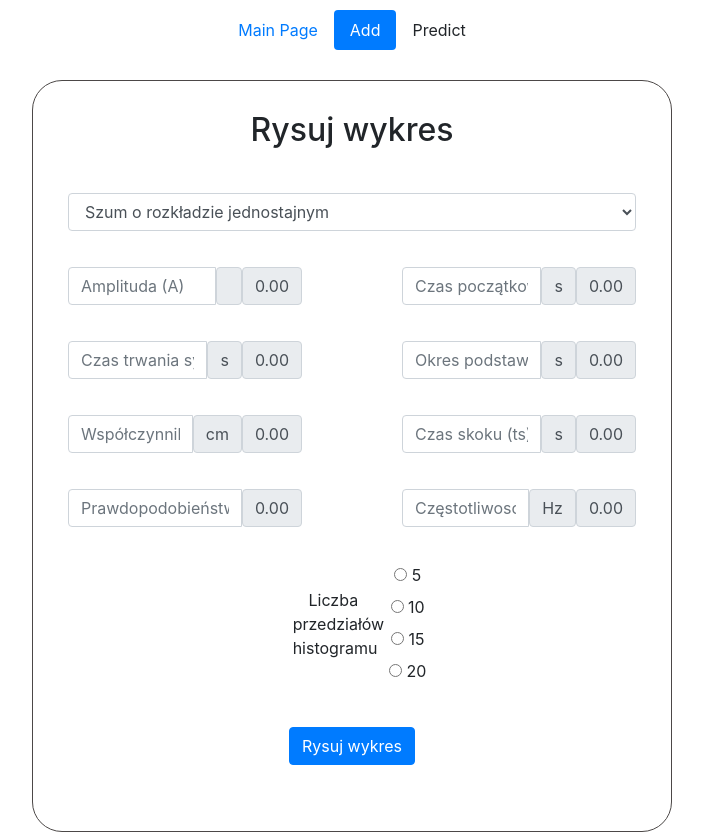
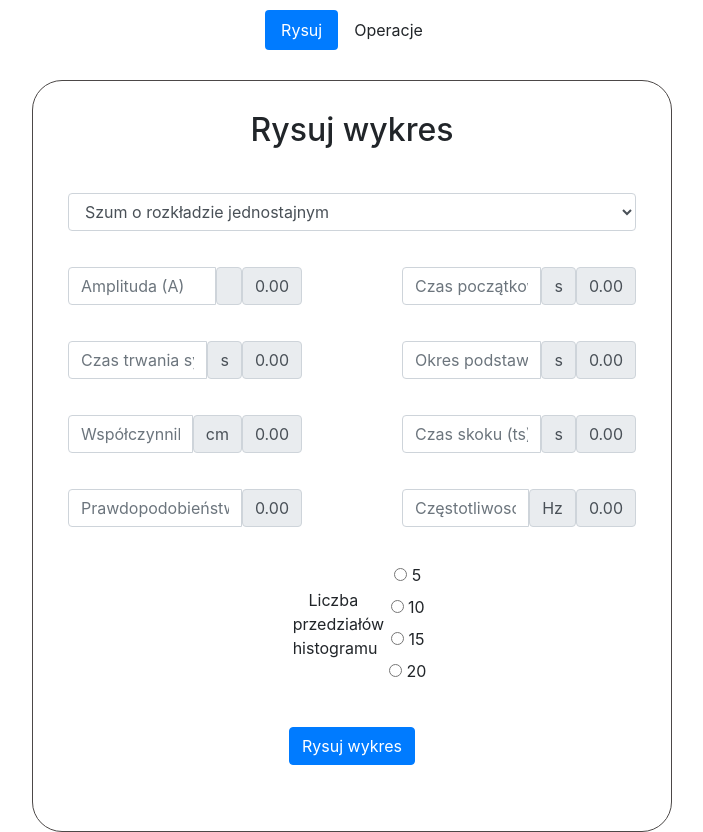
Before and after one commit to BartlomiejCzerwinski/Digital-Signal-Processing, a Django app: page / in a window 1280 px wide. Shown: the whole page, without its empty margins (288-991 px from the left). Run offline with Django 4.2, Linux system fonts and the light colour scheme.

Commit message:
update html pages

```diff
--- a/Problem Set 1/DSP/signal_and_noise_generation/templates/signal_and_noise_generation/index.html
+++ b/Problem Set 1/DSP/signal_and_noise_generation/templates/signal_and_noise_generation/index.html
@@ -5,13 +5,10 @@
 
 <ul class="nav nav-pills justify-content-center">
     <li class="nav-item">
-        <a class="nav-link" href="{%url 'index'%}">Main Page</a>
+        <a class="nav-link active" aria-current="page" href="{%url 'index'%}">Rysuj</a>
     </li>
     <li class="nav-item">
-        <a class="nav-link active" aria-current="page">Add</a>
-    </li>
-    <li class="nav-item">
-        <a class="nav-link" >Predict</a>
+        <a class="nav-link">Operacje</a>
     </li>
 </ul>
 
```
Also changed, not shown: Problem Set 1/DSP/signal_and_noise_generation/templates/signal_and_noise_generation/plot.html (+2 -5 lines).
